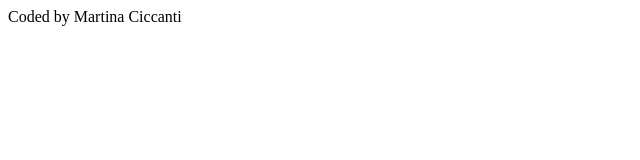
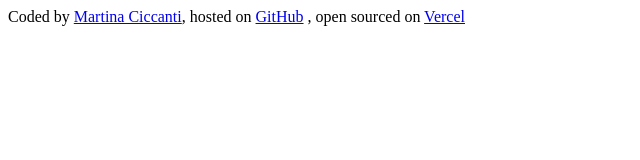
Before and after one commit to martina1388/MyWeatherApp, a plain HTML site: page index.html in a window 1280 px wide. Shown: the whole page, without its empty margins (0-640 px from the left). Drawn offline with Linux system fonts and the light colour scheme.

Commit message:
added links to the footer

```diff
--- a/index.html
+++ b/index.html
@@ -9,7 +9,11 @@
 
 <body>
 
-    <footer>Coded by Martina Ciccanti</footer>
+    <footer>Coded by
+        <a href="https://github.com/martina1388" target="_blank">Martina Ciccanti</a>, hosted on <a
+            href="https://github.com/martina1388/MyWeatherApp" target="_blank">GitHub</a>
+        , open sourced on <a href="https://my-weather-app-mc.vercel.app/" target="_blank">Vercel</a>
+    </footer>
 </body>
 
 </html>
```
